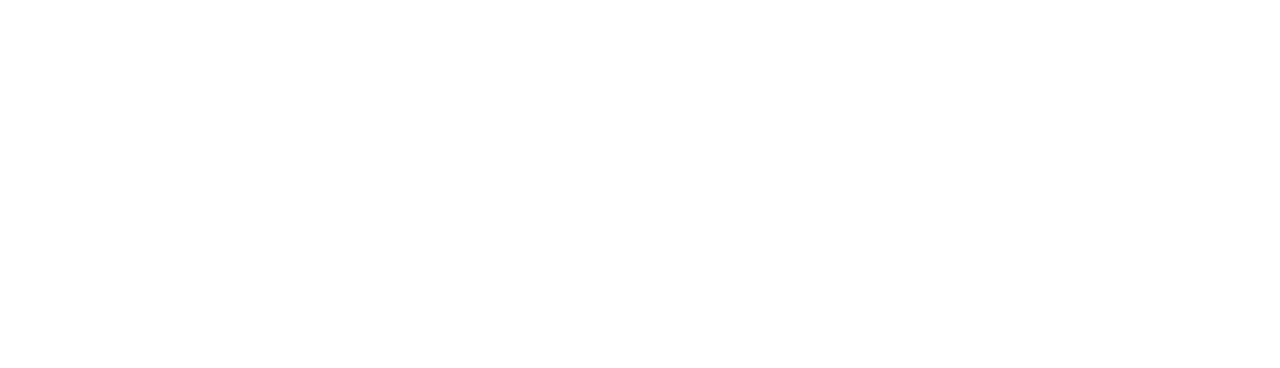
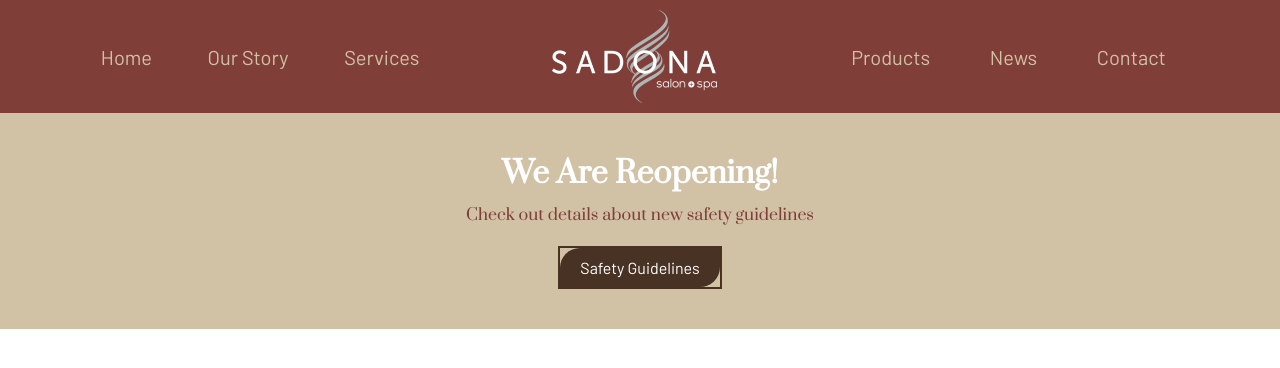
Before and after one commit to marijaseder26/sadona-internship, a website: page index.html in a window 1280 px wide. Drawn offline with nearby package versions, Linux system fonts and the light colour scheme.

Commit message:
added menu and safety sections

```diff
--- a/assets/scss/style.scss
+++ b/assets/scss/style.scss
@@ -0,0 +1,96 @@
+body {
+    display: block;
+    margin: 0px;
+}
+
+.container {
+    width: 100%;
+    max-width: 1134px;
+    margin-right: auto;
+    margin-left: auto;
+}
+
+.button-primary {
+    font-family: "Barlow", serif;
+    text-decoration: none;
+    border: 2px solid #483224;
+    color: #FFFFFF;
+    display: inline-block;
+
+    span {
+        display: inline-block;
+        background-color: #483224;
+        border-radius: 20px 0 20px 0;
+        padding: 10px 20px;
+    }
+}
+
+// header
+header {
+    background-color: #803E38;
+}
+
+.header-inner {
+    display: flex;
+    flex-wrap: wrap;
+    padding: 10px 0px;
+}
+
+.menu-left {
+    width: 33%;
+    display: flex;
+    align-items: center;
+    justify-content: space-around;
+
+    a {
+        font-family: "Barlow", serif;
+        color: #D1C1A5;
+        text-decoration: none;
+        font-size: 20px;
+    }
+}
+
+.header-image {
+    width: 33%;
+    display: flex;
+    align-items: center;
+    justify-content: center;
+}
+
+.menu-right {
+    width: 33%;
+    display: flex;
+    align-items: center;
+    justify-content: space-around;
+
+    a {
+        font-family: "Barlow", serif;
+        color: #D1C1A5;
+        text-decoration: none;
+        font-size: 20px;
+    }
+}
+
+// safety
+.safety-wrapper {
+    background-color: #D1C1A5;
+    text-align: center;
+    padding: 40px;
+
+    h2 {
+        font-family: "Prata", serif;
+        text-align: center;
+        color: #FFFFFF;
+        font-size: 30px;
+        margin: 0;
+    }
+
+    p {
+        font-family: "Prata", serif;
+        text-align: center;
+        color: #803E38;
+        font-size: 16px;
+        margin-top: 10px;
+        margin-bottom: 20px;
+    }
+}
--- a/index.html
+++ b/index.html
@@ -4,9 +4,53 @@
     <meta charset="UTF-8">
     <meta name="viewport" content="width=device-width, initial-scale=1.0">
     <title>Sadona</title>
+
+    <link rel="preconnect" href="https://fonts.googleapis.com">
+    <link rel="preconnect" href="https://fonts.gstatic.com" crossorigin>
+    <link href="https://fonts.googleapis.com/css2?family=Barlow:ital,wght@0,100;0,200;0,300;0,400;0,500;0,600;0,700;0,800;0,900;1,100;1,200;1,300;1,400;1,500;1,600;1,700;1,800;1,900&family=Prata&display=swap" rel="stylesheet">
     <link rel="stylesheet" href="assets/css/style.css">
 </head>
 <body>
+
+    <header>
+        <div class="container">
+            <div class="header-inner">
+                <div class="menu-left">
+                    <a href="#">Home</a>
+                    <a href="#">Our Story</a>
+                    <a href="#">Services</a>
+                </div>
+                <div class="header-image">
+                    <img src="assets/images/header-logo.png">
+                </div>
+                <div class="menu-right">
+                    <a href="#">Products</a>
+                    <a href="#">News</a>
+                    <a href="#">Contact</a>
+                </div>
+            </div>
+        </div>
+    </header>
+
+    <section class="safety-wrapper">
+        <div class="container">
+            <div class="safety-inner">
+                <h2>We Are Reopening!</h2>
+                <p>Check out details about new safety guidelines</p>
+                <a class="button-primary" href="#"><span>Safety Guidelines</span></a>
+
+            </div>
+        </div>
+    </section>
+
+    <footer>
+        <div class="container">
+            <div class="footer-inner">
+
+            </div>
+        </div>
+    </footer>
+
     <script src="https://ajax.googleapis.com/ajax/libs/jquery/3.7.1/jquery.min.js"></script>
     <script src="assets/js/script.js"></script>
 </body>
```
Also changed, not shown: assets/css/style.css, assets/images/header-logo.png (added).
